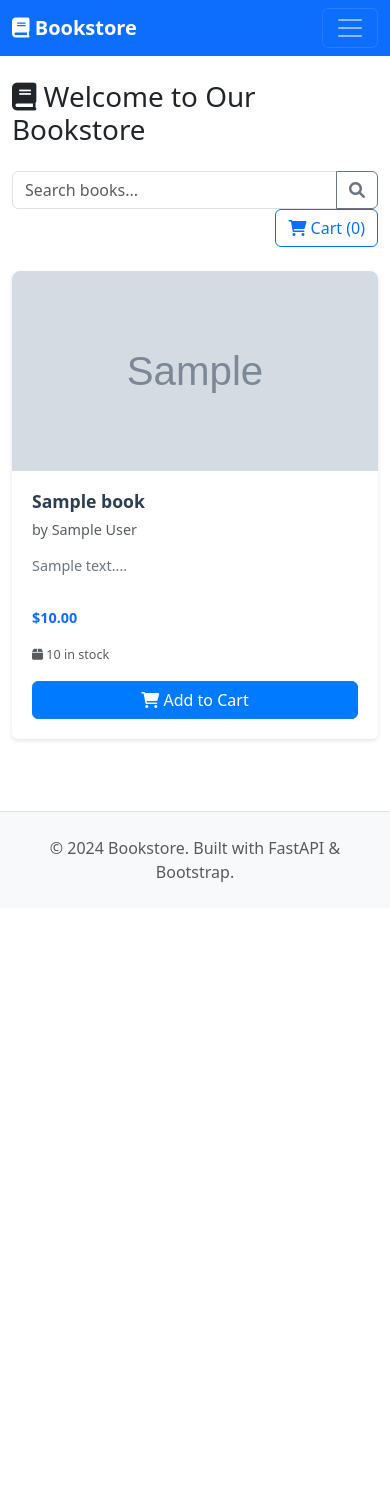
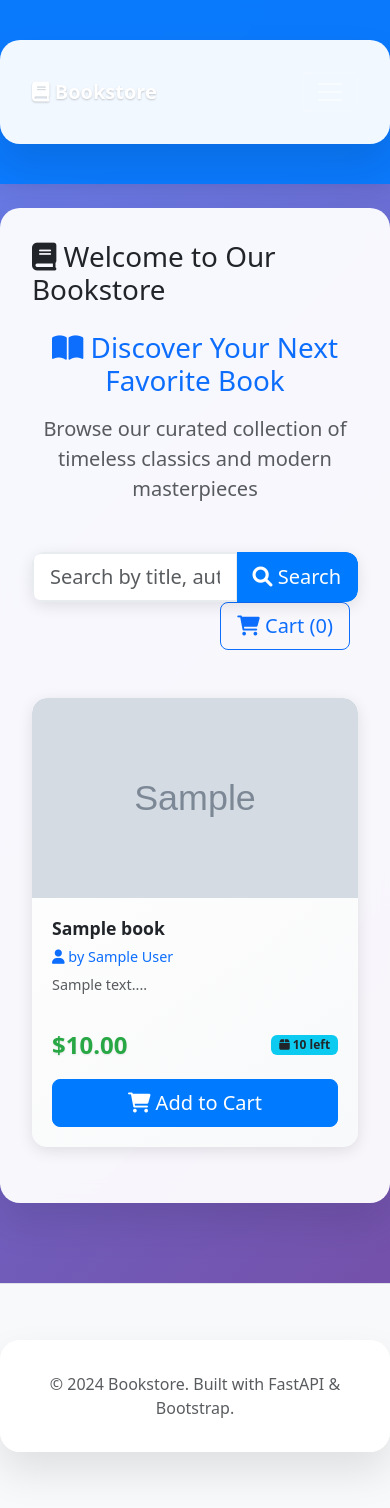
Before and after one commit to Beel17/bookstore, a FastAPI app: page / in a window 390 px wide. Before the commit the page ends 882 px from the top, so only its background shows below. Run offline with FastAPI, Linux system fonts and the light colour scheme; tables that the repository leaves empty hold one stand-in row (values such as "Sample post"); grey boxes marked "Sample" are stand-in pictures; parts of the project's set-up code (start-up, migrations or seed data) failed here and were passed over.

Commit message:
Major website improvements: Fix images, payment callback, and enhance UX
 NEW FEATURES:
- Custom book cover images for major titles (Great Gatsby, 1984, Harry Potter, etc.)
- Modern gradient background with glassmorphism effects
- Enhanced book cards with hover animations and better layouts
- Improved search bar with larger, more prominent design
- Better navigation with backdrop blur effects

 FIXES:
- Added missing payment callback route (/orders/payment/callback)
- Fixed 404 error after Paystack payment completion
- Updated seed script with proper image paths for new book covers

 DESIGN IMPROVEMENTS:
- Modern glassmorphism container design
- Enhanced button styles with hover effects
- Better typography and spacing
- Improved responsive design
- Stock indicators and out-of-stock badges
- Enhanced price display with text shadows

 UX ENHANCEMENTS:
- Larger, more prominent search functionality
- Better welcome message and hero section
- Improved cart button styling
- Enhanced loading states and animations
- Better visual hierarchy throughout

```diff
--- a/app/static/css/style.css
+++ b/app/static/css/style.css
@@ -1,20 +1,45 @@
 /* Custom styles for the bookstore application */
 
+/* Modern gradient background */
+body {
+    background: linear-gradient(135deg, #667eea 0%, #764ba2 100%);
+    min-height: 100vh;
+}
+
+/* Main content area */
+.container {
+    background: rgba(255, 255, 255, 0.95);
+    border-radius: 20px;
+    box-shadow: 0 20px 40px rgba(0,0,0,0.1);
+    backdrop-filter: blur(10px);
+    margin-top: 2rem;
+    margin-bottom: 2rem;
+    padding: 2rem;
+}
+
 .book-card {
-    transition: transform 0.2s ease-in-out, box-shadow 0.2s ease-in-out;
+    transition: all 0.3s ease-in-out;
     border: none;
-    box-shadow: 0 2px 4px rgba(0,0,0,0.1);
+    box-shadow: 0 4px 15px rgba(0,0,0,0.1);
+    border-radius: 15px;
+    overflow: hidden;
+    background: linear-gradient(145deg, #ffffff, #f8f9fa);
 }
 
 .book-card:hover {
-    transform: translateY(-5px);
-    box-shadow: 0 8px 16px rgba(0,0,0,0.15);
+    transform: translateY(-8px) scale(1.02);
+    box-shadow: 0 15px 35px rgba(0,0,0,0.2);
 }
 
 .book-image {
-    height: 200px;
+    height: 220px;
     object-fit: cover;
-    border-radius: 8px 8px 0 0;
+    border-radius: 15px 15px 0 0;
+    transition: transform 0.3s ease;
+}
+
+.book-card:hover .book-image {
+    transform: scale(1.05);
 }
 
 .book-card .card-body {
@@ -35,9 +60,10 @@
 }
 
 .price-text {
-    font-size: 1.25rem;
+    font-size: 1.5rem;
     font-weight: bold;
     color: #28a745;
+    text-shadow: 0 1px 2px rgba(0,0,0,0.1);
 }
 
 .stock-text {
@@ -46,9 +72,27 @@
 }
 
 /* Navigation styles */
+.navbar {
+    backdrop-filter: blur(10px);
+    background: rgba(0, 123, 255, 0.9) !important;
+    box-shadow: 0 2px 20px rgba(0,0,0,0.1);
+}
+
 .navbar-brand {
     font-weight: bold;
     font-size: 1.5rem;
+    text-shadow: 0 1px 2px rgba(0,0,0,0.2);
+}
+
+.nav-link {
+    transition: all 0.2s ease;
+    border-radius: 8px;
+    margin: 0 0.25rem;
+}
+
+.nav-link:hover {
+    background-color: rgba(255,255,255,0.1);
+    transform: translateY(-1px);
 }
 
 /* Footer styles */
@@ -77,9 +121,27 @@
 }
 
 /* Form styles */
+.form-control {
+    border-radius: 12px;
+    border: 2px solid #e9ecef;
+    transition: all 0.3s ease;
+}
+
 .form-control:focus {
     border-color: #007bff;
     box-shadow: 0 0 0 0.2rem rgba(0,123,255,.25);
+    transform: translateY(-1px);
+}
+
+.input-group {
+    border-radius: 12px;
+    overflow: hidden;
+    box-shadow: 0 4px 15px rgba(0,0,0,0.1);
+}
+
+.input-group .btn {
+    border-radius: 0 12px 12px 0;
+    border-left: none;
 }
 
 /* Loading spinner */
--- a/app/templates/index.html
+++ b/app/templates/index.html
@@ -9,21 +9,29 @@
             <i class="fas fa-book"></i> Welcome to Our Bookstore
         </h1>
 
+        <!-- Welcome Message -->
+        <div class="text-center mb-5">
+            <h2 class="display-6 text-primary mb-3">
+                <i class="fas fa-book-open"></i> Discover Your Next Favorite Book
+            </h2>
+            <p class="lead text-muted">Browse our curated collection of timeless classics and modern masterpieces</p>
+        </div>
+
         <!-- Search Bar and Cart -->
-        <div class="row mb-4">
-            <div class="col-md-6">
-                <div class="input-group">
-                    <input type="text" class="form-control" id="searchInput" placeholder="Search books...">
-                    <button class="btn btn-outline-secondary" type="button" onclick="searchBooks()">
-                        <i class="fas fa-search"></i>
+        <div class="row mb-5">
+            <div class="col-md-8">
+                <div class="input-group input-group-lg">
+                    <input type="text" class="form-control" id="searchInput" placeholder="Search by title, author, or description...">
+                    <button class="btn btn-primary" type="button" onclick="searchBooks()">
+                        <i class="fas fa-search"></i> Search
                     </button>
                 </div>
             </div>
-            <div class="col-md-6 text-end">
-                <button class="btn btn-outline-primary" onclick="window.location.href='/cart'" id="cartButton">
+            <div class="col-md-4 text-end">
+                <button class="btn btn-outline-primary btn-lg me-2" onclick="window.location.href='/cart'" id="cartButton">
                     <i class="fas fa-shopping-cart"></i> Cart (<span id="cartCount">0</span>)
                 </button>
-                <button class="btn btn-primary ms-2" onclick="checkout()" id="checkoutButton" style="display: none;">
+                <button class="btn btn-success btn-lg" onclick="checkout()" id="checkoutButton" style="display: none;">
                     <i class="fas fa-credit-card"></i> Checkout
                 </button>
             </div>
@@ -91,24 +99,27 @@
         booksGrid.innerHTML = books.map(book => `
             <div class="col-md-4 col-lg-3 mb-4">
                 <div class="card book-card h-100">
-                    <img src="${book.image_url || '/static/images/default-book.svg'}"
-                         class="card-img-top book-image" alt="${book.title}"
-                         onerror="this.src='/static/images/default-book.svg'">
+                    <div class="position-relative">
+                        <img src="${book.image_url || '/static/images/default-book.svg'}"
+                             class="card-img-top book-image" alt="${book.title}"
+                             onerror="this.src='/static/images/default-book.svg'">
+                        ${book.stock_quantity === 0 ? '<div class="position-absolute top-0 end-0 m-2"><span class="badge bg-danger">Out of Stock</span></div>' : ''}
+                    </div>
                     <div class="card-body d-flex flex-column">
-                        <h5 class="card-title">${book.title}</h5>
-                        <p class="card-text text-muted">by ${book.author}</p>
-                        <p class="card-text">${book.description ? book.description.substring(0, 100) + '...' : 'No description available.'}</p>
+                        <h5 class="card-title text-dark fw-bold">${book.title}</h5>
+                        <p class="card-text text-primary mb-2">
+                            <i class="fas fa-user"></i> by ${book.author}
+                        </p>
+                        <p class="card-text text-muted small mb-3">${book.description ? book.description.substring(0, 120) + '...' : 'No description available.'}</p>
                         <div class="mt-auto">
-                            <p class="card-text">
-                                <strong class="text-primary">$${book.price.toFixed(2)}</strong>
-                            </p>
-                            <p class="card-text">
-                                <small class="text-muted">
-                                    <i class="fas fa-box"></i> ${book.stock_quantity} in stock
-                                </small>
-                            </p>
-                            <div class="d-grid gap-2">
-                                <button class="btn btn-primary" onclick="addToCart(${book.id}, '${book.title}', ${book.price})"
+                            <div class="d-flex justify-content-between align-items-center mb-3">
+                                <span class="price-text">$${book.price.toFixed(2)}</span>
+                                <span class="badge bg-info text-dark">
+                                    <i class="fas fa-box"></i> ${book.stock_quantity} left
+                                </span>
+                            </div>
+                            <div class="d-grid">
+                                <button class="btn btn-primary btn-lg" onclick="addToCart(${book.id}, '${book.title}', ${book.price})"
                                         ${book.stock_quantity === 0 ? 'disabled' : ''}>
                                     <i class="fas fa-shopping-cart"></i>
                                     ${book.stock_quantity === 0 ? 'Out of Stock' : 'Add to Cart'}
```
Also changed, not shown: app/orders/routes.py (+25 -0 lines), seed_database.py (+5 -5 lines), app/static/images/1984-book.svg (added), app/static/images/harry-potter.svg (added), app/static/images/pride-and-prejudice.svg (added), app/static/images/the-great-gatsby.svg (added), app/static/images/to-kill-a-mockingbird.svg (added).
